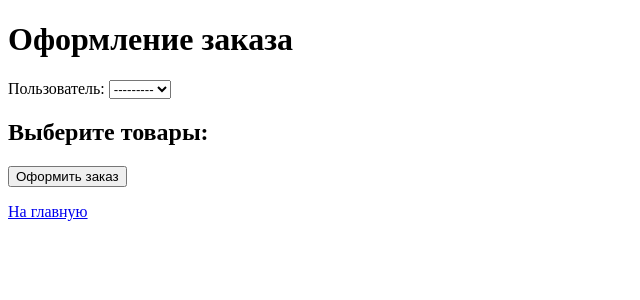
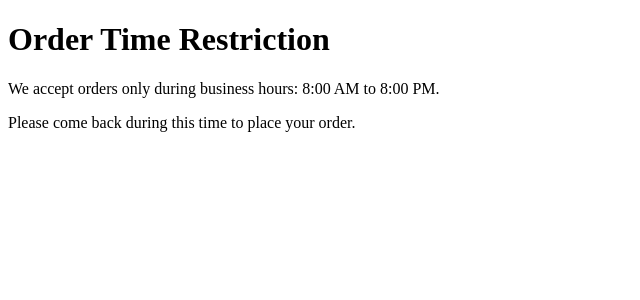
Before and after one commit to AleksKulagin/lowerDelivery_Basic, a Django app: page /create_order/ in a window 1280 px wide. Shown: the top 300 px of the page, without its empty margins (0-640 px from the left). Run offline with Django 5.2, Linux system fonts and the light colour scheme; data that the repository does not hold is empty.

Commit message:
1
Заглушка по времени готова

```diff
--- a/FlowerDelivery/core/templates/business_hours_info.html
+++ b/FlowerDelivery/core/templates/work_day.html
@@ -1,4 +1,4 @@
-<!-- business_hours_info.html -->
+
 <!DOCTYPE html>
 <html lang="en">
 <head>
--- a/FlowerDelivery/core/views.py
+++ b/FlowerDelivery/core/views.py
@@ -2,7 +2,9 @@ from django.shortcuts import render, redirect
 from .forms import UserRegistrationForm
 from .models import Product
 from .forms import OrderForm
-from datetime import time
+from datetime import time, datetime
+
+
 
 def home(request):
     """
@@ -32,10 +34,19 @@ def product_list(request):
 
 
 def create_order(request):
-
     """
     View для оформления заказа.
     """
+
+    # Получаем текущее время
+    current_time = datetime.now().time()
+    start_time = datetime.strptime('08:00', '%H:%M').time()
+    end_time = datetime.strptime('14:00', '%H:%M').time()
+
+    # Проверяем, находится ли текущее время в пределах рабочего времени
+    if not (start_time <= current_time <= end_time):
+        return render(request, 'work_day.html')  # Перенаправляем на страницу "work_day.html"
+
     if request.method == 'POST':
         form = OrderForm(request.POST)
         if form.is_valid():
```
